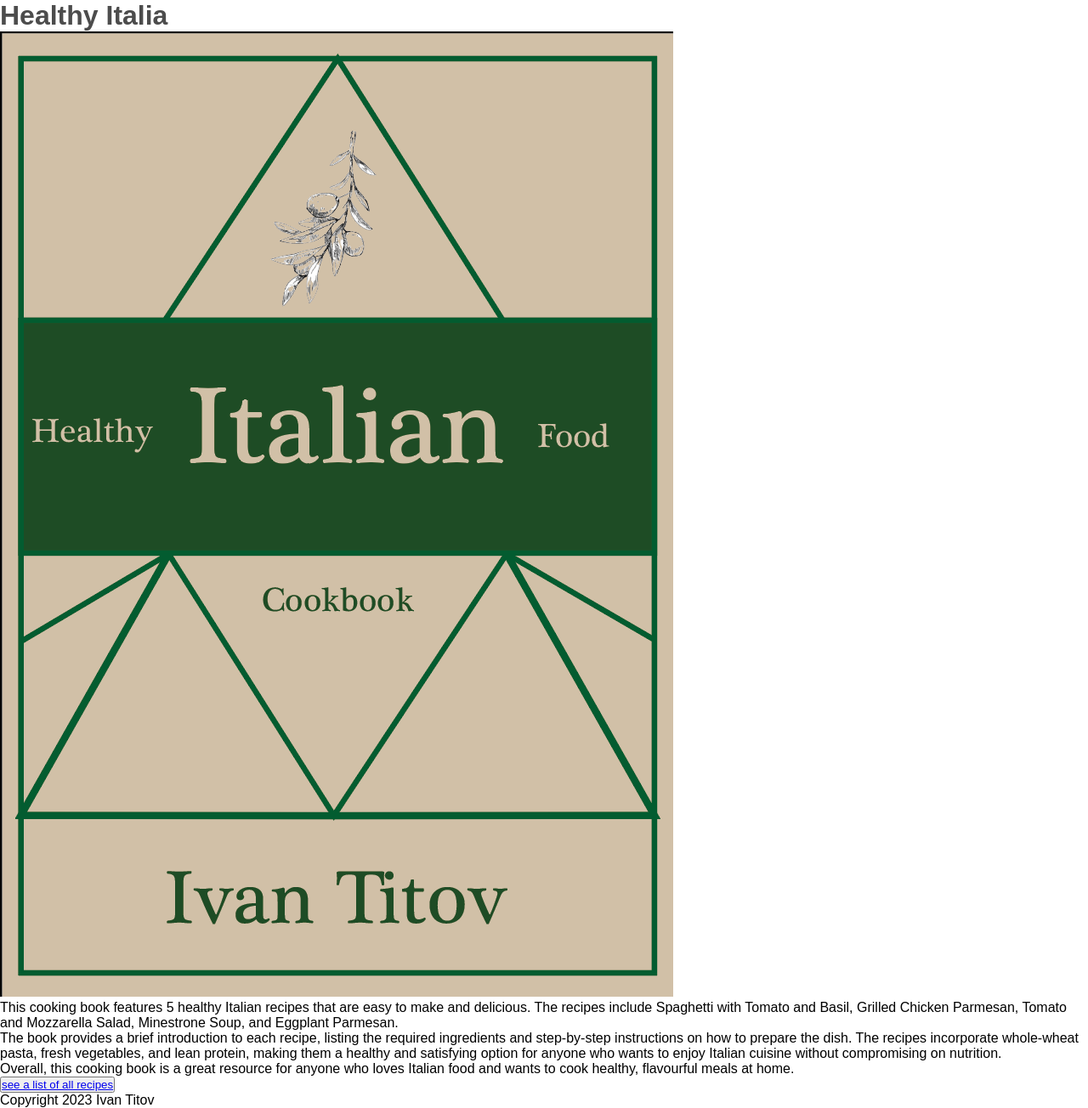
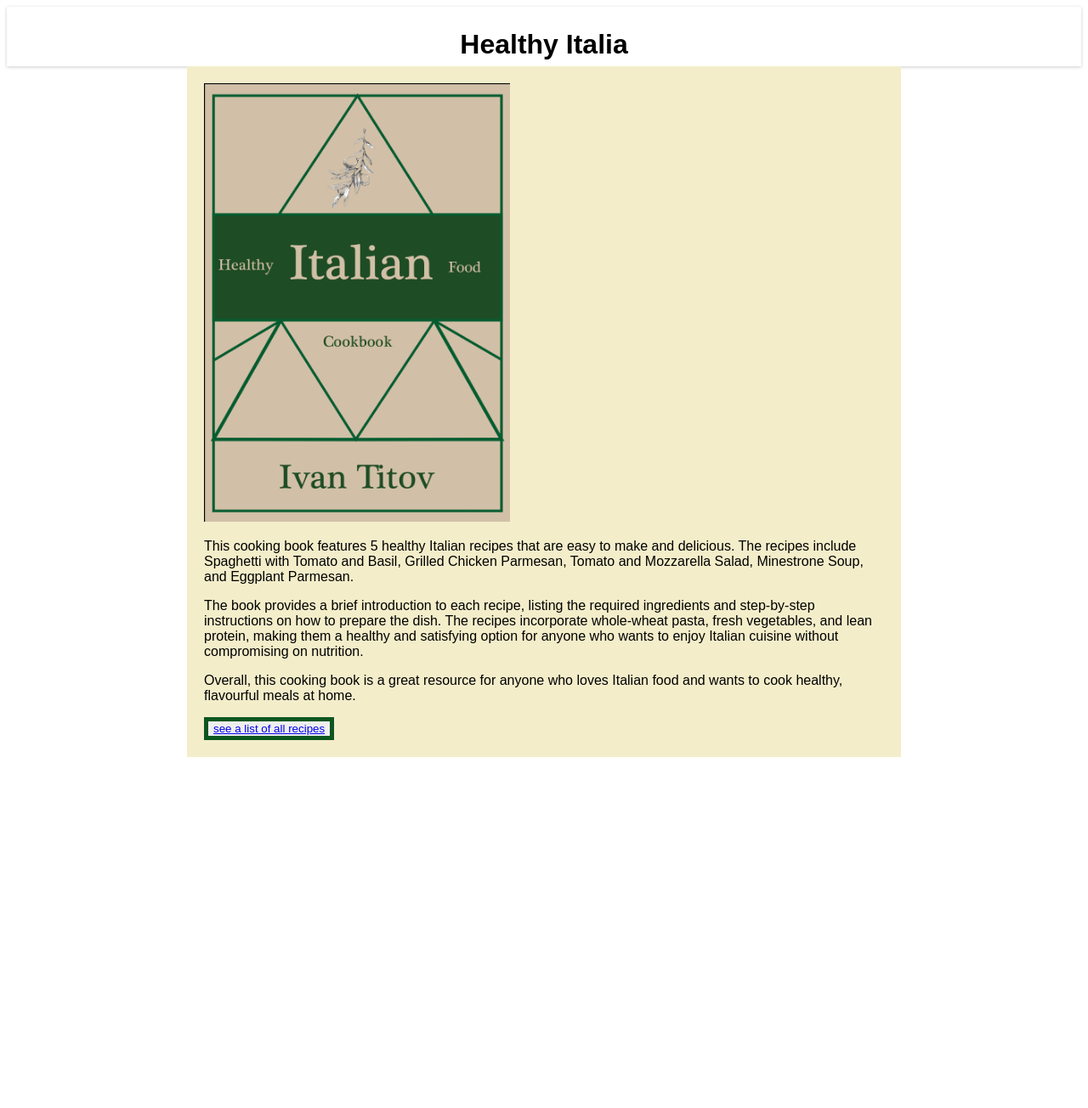
Before and after one commit to IvanTitov9/HealthyItaly, a Jekyll site: the page built from home/index.md, in a window 1280 px wide. Shown: the whole page at 85% size. Built offline with Jekyll 4.4.1, drawn with Linux system fonts in a browser that asks for light colours; after the commit the page ends 989 px from its top, so only the background shows below that.

Commit message:
Update recipes.css

```diff
--- a/styles/recipes.css
+++ b/styles/recipes.css
@@ -1,46 +1,73 @@
 /*! CSS bare bones for recipes site */
 body {
   font-family: Arial, sans-serif;
-  background-color: #white;
+  margin: 10;
+  padding: 0;
 }
-h1,h2,h3 {
-color: #4c4c4c;
+header {
+  background-color: #f5f5f5;
+  height: 60px;
+  padding: 5px;
+  background: linear-gradient(to right, #ffffff, #ffffff);
+  box-shadow: 0px 1px 4px rgba(0,0,0,0.2);
+ text-align: center;
+ text-decoration: none;
 }
-.container {
+
+header img {
+  height: 40px;
+}
+main {
   max-width: 800px;
   margin: 0 auto;
-  padding: 30px;
+  padding: 20px;
+  background-color: #f3edca;
 }
-.recipe-card {
-  background-color: #fff;
-  box-shadow: 0px 0px 10px #ccc;
-  border-radius: 10px;
-  padding: 20px;
-  text-align: center;
-  margin-bottom: 30px;
+main img {
+  max-width: 45%;
+  height:fit-content
+  padding: 5px;
 }
-.recipe-title {
-  font-size: 24px;
-  margin-bottom: 20px;
+footer {
+  background-color: #ffffff;
+  color: #fff;
+  padding: 10px;
+  text-align: center
 }
-.recipe-ingredients {
-  font-size: 18px;
-  margin-bottom: 20px;
-  list-style-type: none;
-  padding: 0;
+header a:hover {
+  color: #000;
+  text-decoration: none;
 }
-.recipe-instructions {
-  font-size: 18px;
-}
- html {
-  font-family: sans-serif;
-  -ms-text-size-adjust: 100%;
-  -webkit-text-size-adjust: 100%;
-}
-*  {
-  margin: 0;
-  padding: 0;
-  box-sizing: border-box;
+footer {
+  border-top-left-radius: 10px;
+  border-top-right-radius: 10px;
+  margin-top: 20px;
+  align-items: center;
 }
 
 /* the rest is up to you */
+
+button{
+
+border: #0b561f solid 5px;
+text-decoration: none;
+
+
+}
+
+
+.site-title
+
+{text-decoration: none;
+}
+
+
+.post-link:link {
+
+  text-decoration: none;
+}
+
+
+.post-link {
+
+color: #000;}
```
